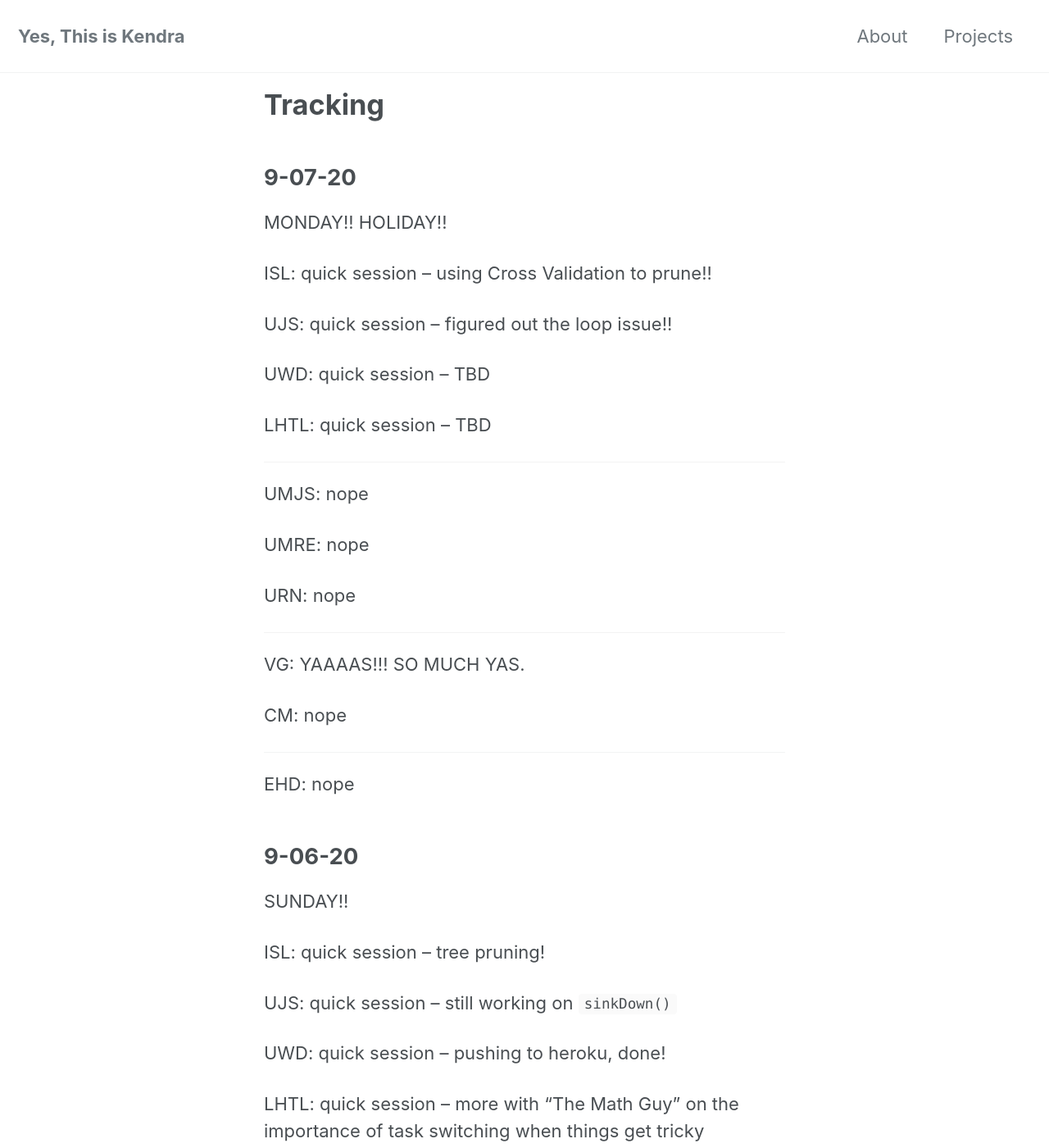
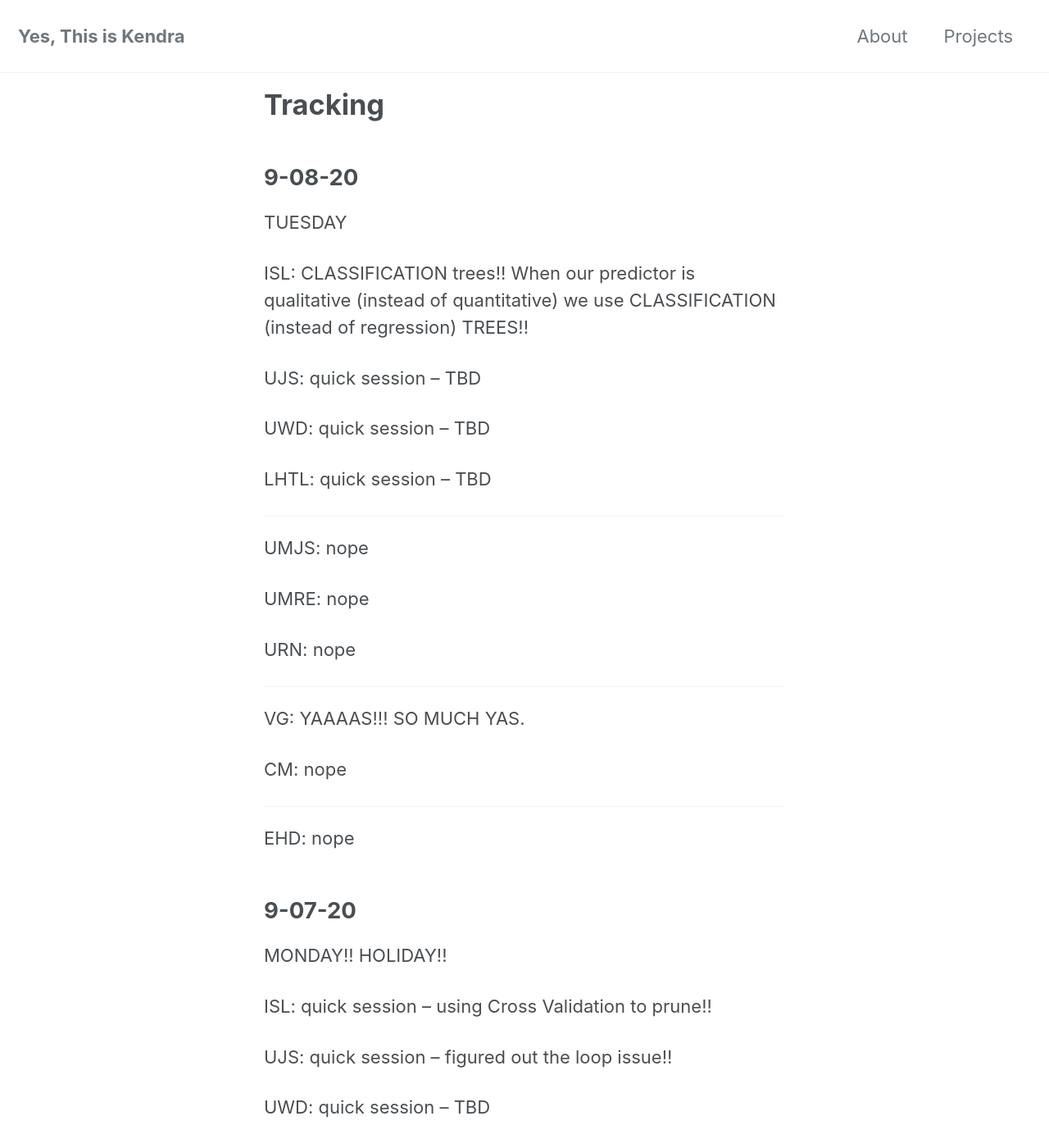
Before and after one commit to yesthisiskendra/yesthisiskendra.github.io, a Jekyll site: the page built from _pages/tracking.md, in a window 1280 px wide and 1400 px high. Shown: the whole window at 82% size. Built offline with Jekyll 4.4.1, drawn with Linux system fonts in a browser that asks for light colours; cached includes are drawn as plain includes; nearby versions of some CDN libraries.

Commit message:
Add tracking

```diff
--- a/_pages/tracking.md
+++ b/_pages/tracking.md
@@ -3,6 +3,36 @@ layout: home
 title: "Tracking"
 permalink: /tracking/
 ---
+
+## 9-08-20
+
+TUESDAY
+
+ISL: CLASSIFICATION trees!! When our predictor is qualitative (instead of quantitative) we use CLASSIFICATION (instead of regression) TREES!!
+
+UJS: quick session -- TBD
+
+UWD: quick session -- TBD
+
+LHTL: quick session -- TBD
+
+---
+
+UMJS: nope
+
+UMRE: nope
+
+URN: nope
+
+---
+
+VG: YAAAAS!!! SO MUCH YAS.
+
+CM: nope
+
+---
+
+EHD: nope
 
 ## 9-07-20
 
```
